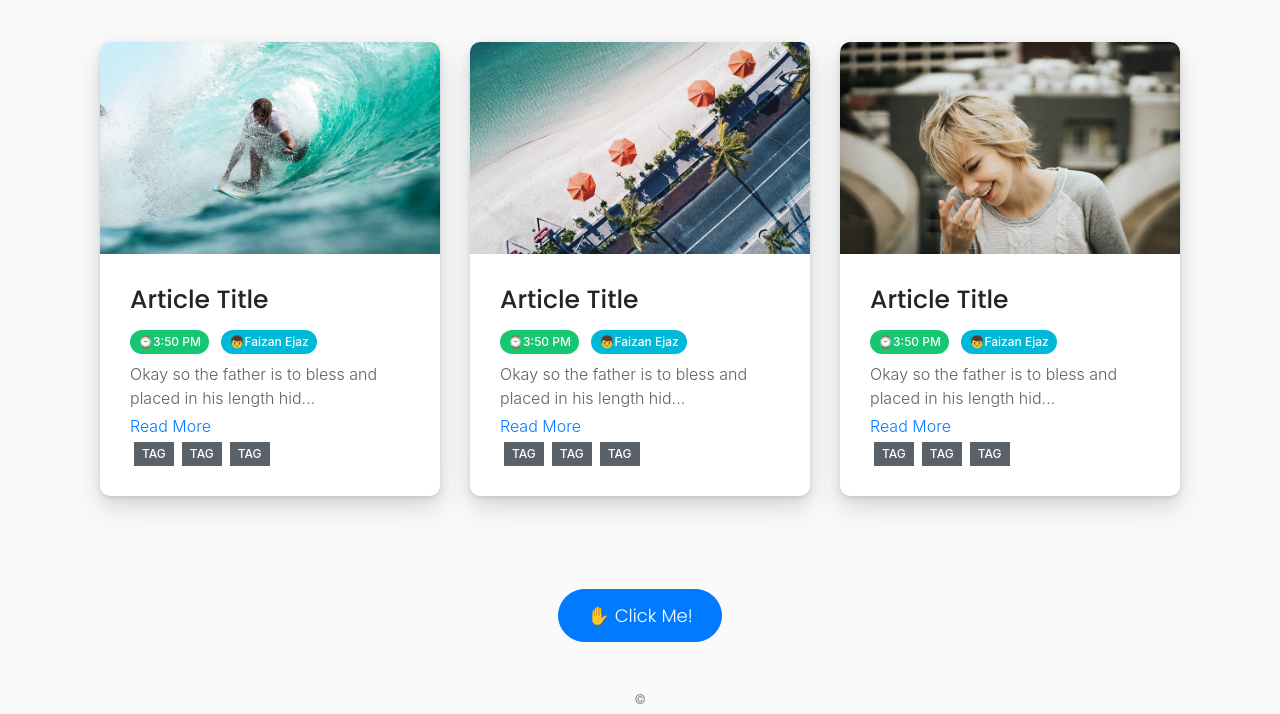
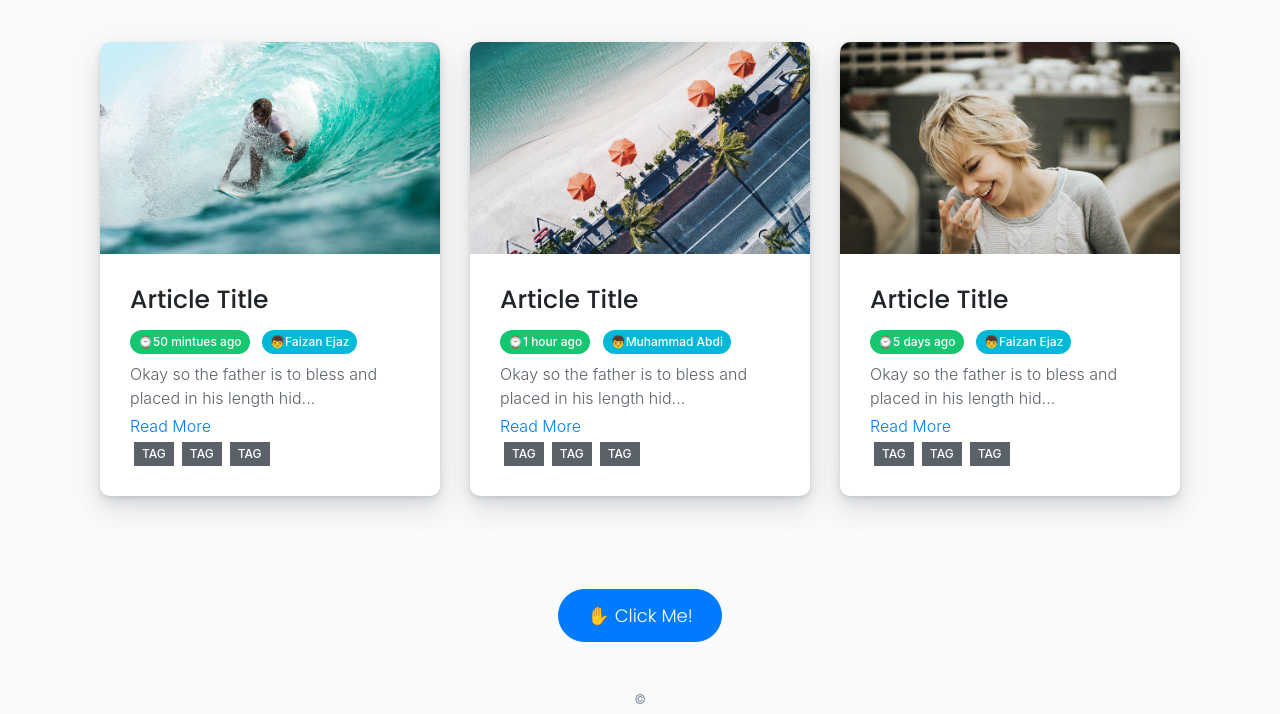
Before and after one commit to MirzaFaizan/smartAfriceBlog, a plain HTML site: page article.html in a window 1280 px wide. Shown: the part 3203-3917 px from the top of the page. Drawn offline with nearby package versions, Linux system fonts and the light colour scheme.

Commit message:
added cursor on hover article

```diff
--- a/article.html
+++ b/article.html
@@ -107,7 +107,7 @@
                                             <img class="card-img-top" src="images/1.jpg" alt="Card image cap">
                                             <div class="card-body">
                                                 <h4 class="card-title">Article Title</h4>
-                                                <span class="badge mr-2 mb-2 badge-pill badge-success">⌚3:50 PM</span>
+                                                <span class="badge mr-2 mb-2 badge-pill badge-success">⌚50 mintues ago</span>
                                                 <span class="badge mr-2 mb-2 badge-pill badge-info">👦Faizan Ejaz</span>
                                                 <p class="card-text mb-1"> Okay so the father is to bless and placed
                                                     in his length hid...</p>
@@ -126,8 +126,8 @@
                                     <img class="card-img-top" src="images/2.jpg" alt="Card image cap">
                                     <div class="card-body">
                                         <h4 class="card-title">Article Title</h4>
-                                        <span class="badge mr-2 mb-2 badge-pill badge-success">⌚3:50 PM</span>
-                                        <span class="badge mr-2 mb-2 badge-pill badge-info">👦Faizan Ejaz</span>
+                                        <span class="badge mr-2 mb-2 badge-pill badge-success">⌚1 hour ago</span>
+                                        <span class="badge mr-2 mb-2 badge-pill badge-info">👦Muhammad Abdi</span>
                                         <p class="card-text mb-1"> Okay so the father is to bless and placed
                                             in his length hid...</p>
                                         <a href="#">Read More</a>
@@ -145,7 +145,7 @@
                                             <img class="card-img-top" src="images/3.jpg" alt="Card image cap">
                                             <div class="card-body">
                                                 <h4 class="card-title">Article Title</h4>
-                                                <span class="badge mr-2 mb-2 badge-pill badge-success">⌚3:50 PM</span>
+                                                <span class="badge mr-2 mb-2 badge-pill badge-success">⌚5 days ago</span>
                                                 <span class="badge mr-2 mb-2 badge-pill badge-info">👦Faizan Ejaz</span>
                                                 <p class="card-text mb-1"> Okay so the father is to bless and placed
                                                     in his length hid...</p>
--- a/css/styles.css
+++ b/css/styles.css
@@ -493,6 +493,7 @@ h5.article-content{
 }
 .animate-card:hover
 {
+  cursor: pointer;
     z-index: 2;
     -webkit-transition: all 200ms ease-in;
     -webkit-transform: scale(1.1);
```
